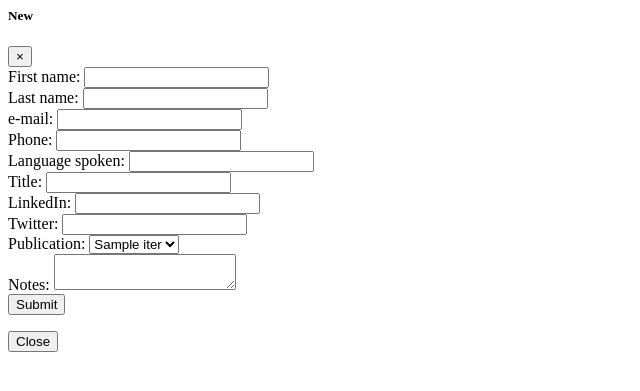
After one commit to apuleyo3/top_test, a Flask app: template templates/journalists.html in a window 1280 px wide. The commit adds this page. Shown: the top 391 px of the page, without its empty margins (0-640 px from the left). Run offline with Flask 2, Linux system fonts and the light colour scheme; the template is opened without the code that fills it: most values are stand-ins (such as "Sample title", 1, 10 or a date in 2020); some libraries are stand-ins or nearby versions.

Commit message:
New updates almost everything working

```diff
--- a/app.py
+++ b/app.py
@@ -1,13 +1,19 @@
 from flask import Flask, render_template,redirect, url_for, request, jsonify, session
-#from flask_mysqldb import MySQL
+from flask_mysqldb import MySQL
+import pandas as pd
 import pymysql
 import requests
 import os
 import datetime
 
-conn = pymysql.connect(host='172.17.0.3',port=int(3306), user='root', passwd='Xoco_137946', db='top_main')
 
 app = Flask(__name__, template_folder="templates", static_folder="static")
+
+mysql = MySQL(app)
+app.config['MYSQL_HOST'] = '172.17.0.3'
+app.config['MYSQL_USER'] = 'root'
+app.config['MYSQL_PASSWORD'] = 'Xoco_137946'
+app.config['MYSQL_DB'] = 'top_main'
 
 @app.route("/", methods=['GET', 'POST'])
 def home():
@@ -18,23 +24,73 @@ def home():
 
 @app.route("/publications", methods=['GET', 'POST'])
 def pubs():
+    conn = pymysql.connect(host='172.17.0.3',port=int(3306), user='root', passwd='Xoco_137946', db='top_main')
+    results = pd.read_sql_query("""SELECT * FROM publication""", conn)
+    results.columns = ['id', 'Name', 'Web', 'Visitors', 'Address', 'Address 2', 'City', 'State', 'Zip code', 'Country', 'Market', 'Notes']
+    if request.method == 'POST':
+        name = request.form['name']
+        website = request.form['website']
+        visitors = 34
+        address1 = request.form['address1']
+        address2 = request.form['address2']
+        city = request.form['city']
+        country = request.form['country']
+        state = request.form['state']
+        zipcode = request.form['zip-code']
+        market = request.form['market']
+        notes = request.form['notes']
+        pb = "INSERT INTO publication (`name`, `website`, `unique_visitors_per_month`, `address_1`, `address_2`, `city`, `state`,  `country`, `zip_code`, `media_market`, `notes`) VALUES ("
+        query = pb + "'" + str(name) + "','" + str(website) + "'," + str(visitors) + ",'" + str(address1) + "','" + str(address2) + "','" + str(city) + "','" + str(state) + "','" + str(country) + "'," + str(zipcode) + ",'" + str(market) + "','" + str(notes) + "')"
+        cur = mysql.connection.cursor()
+        cur.execute(query)
+        data = cur.fetchall()
+        mysql.connection.commit()
+        cur.close()
+        return render_template("table.html", title="Publications", results=results.to_html(classes="table"), action="publications", message='Success!')
+    else:
+        return render_template("table.html", title="Publications", results=results.to_html(classes="table"), action="publications")
+
+@app.route("/journalists", methods=['GET', 'POST'])
+def journal():
+    conn = pymysql.connect(host='172.17.0.3',port=int(3306), user='root', passwd='Xoco_137946', db='top_main')
+    results = pd.read_sql_query("""SELECT * FROM journalist""", conn)
+    if request.method == 'POST':
+        fname = "'" + request.form['fname'] + "'" or "None"
+        lname = "'" + request.form['lname'] + "'" or "None"
+        email = "'" + request.form['email'] + "'" or "None"
+        phone = request.form['phone'] or 0
+        lang = "'" + request.form['language'] + "'" or "None"
+        title = "'" + request.form['title'] + "'" or " "
+        linkedin = "'" + request.form['linkedin'] + "'" or "None"
+        twitter = "'" + request.form['twitter'] + "'" or "None"
+        notes = "'" + request.form['notes'] + "'" or "None"
+        pub = "'" + request.form['publication'] + "'"
+        jn = "INSERT INTO journalist (`first_name`, `last_name`, `email`, `phone_number`, `language_spoken`, `title`, `linkedin`, `twitter`, `notes`, `publication_id`) VALUES ("
+        query = jn + fname + "," + lname + "," + email + "," + str(phone) + "," + lang + "," + title + "," + linkedin + "," + twitter + "," + notes + "," + pub + ")"
+        cur = mysql.connection.cursor()
+        cur.execute(query)
+        data = cur.fetchall()
+        mysql.connection.commit()
+        cur.close()
+        return render_template("table.html", title="Publications", results=results.to_html(classes="table"), action="publications", message='Success!')
+    else:
+        ops = pd.read_sql_query("""SELECT id, name FROM publication""", conn)
+        ids = ops['id']
+        nms = ops['name']
+        return render_template("table.html", title="Journalists", results=results.to_html(classes="table"), action="journalists", iter=zip(ids, nms))
+
+@app.route("/articles", methods=['GET', 'POST'])
+def arts():
+    conn = pymysql.connect(host='172.17.0.3',port=int(3306), user='root', passwd='Xoco_137946', db='top_main')
+    results = pd.read_sql_query("""SELECT * FROM article""", conn)
+
     if request.method == 'POST':
         return 'Hello'
     else:
-        return render_template("table.html", title="Publications", results='results')
+        ops = pd.read_sql_query("""SELECT id, name FROM journalist""", conn)
+        ids = ops['id']
+        nms = ops['name']
 
-@app.route("/journalists", methods=['GET', 'POST'])
-def journal():
-    if request.method == 'POST':
-        return 'Hello'
-    else:
-        return render_template("table.html", title="Journalists", results='results')
-
-@app.route("/articles", methods=['GET', 'POST'])
-def arts():
-    if request.method == 'POST':
-        return 'Hello'
-    else:
-        return render_template("table.html", title="Articles", results='results')
+        return render_template("table.html", title="Articles", results=results.to_html(classes="table"), action="articles", iter=zip(ids,nms))
 
 app.run(host='0.0.0.0', port=80)
--- a/templates/header.html
+++ b/templates/header.html
@@ -1,3 +1,4 @@
 <script src="https://code.jquery.com/jquery-3.5.1.min.js" integrity="sha256-9/aliU8dGd2tb6OSsuzixeV4y/faTqgFtohetphbbj0=" crossorigin="anonymous"></script>
 <link rel="stylesheet" href="https://stackpath.bootstrapcdn.com/bootstrap/4.5.2/css/bootstrap.min.css" integrity="sha384-JcKb8q3iqJ61gNV9KGb8thSsNjpSL0n8PARn9HuZOnIxN0hoP+VmmDGMN5t9UJ0Z" crossorigin="anonymous">
 <script src="https://stackpath.bootstrapcdn.com/bootstrap/4.5.2/js/bootstrap.min.js" integrity="sha384-B4gt1jrGC7Jh4AgTPSdUtOBvfO8shuf57BaghqFfPlYxofvL8/KUEfYiJOMMV+rV" crossorigin="anonymous"></script>
+<script src="https://cdnjs.cloudflare.com/ajax/libs/datepicker/1.0.9/datepicker.min.js" crossorigin="anonymous"></script>
--- /dev/null
+++ b/templates/journalists.html
@@ -0,0 +1,64 @@
+<div class="modal fade" id="genmodal" tabindex="-1" role="dialog" aria-labelledby="generalmodal" aria-hidden="true">
+  <div class="modal-dialog" role="document">
+    <div class="modal-content">
+      <div class="modal-header">
+        <h5 class="modal-title" id="generalmodal">New</h5>
+        <button type="button" class="close" data-dismiss="modal" aria-label="Close">
+          <span aria-hidden="true">&times;</span>
+        </button>
+      </div>
+      <div class="modal-body">
+        <form method="POST" action="/{{ action }}">
+          <div class="form-group">
+            <label for="name"  class="col-form-label">First name:</label>
+            <input type="text" name="fname" class="form-control" id="fname">
+          </div>
+          <div class="form-group">
+            <label for="lname"  class="col-form-label">Last name:</label>
+            <input type="text" name="lname" class="form-control" id="lname">
+          </div>
+          <div class="form-group">
+            <label for="email"  class="col-form-label">e-mail:</label>
+            <input type="email" name="email" class="form-control" id="email">
+          </div>
+          <div class="form-group">
+            <label for="phone"  class="col-form-label">Phone:</label>
+            <input type="number" name="phone" class="form-control" id="phone">
+          </div>
+          <div class="form-group">
+            <label for="language" class="col-form-label">Language spoken:</label>
+            <input type="text"  name="language" class="form-control" id="language-text">
+          </div>
+          <div class="form-group">
+            <label for="title" class="col-form-label">Title:</label>
+            <input type="text"  name="title" class="form-control" id="title-text">
+          </div>
+          <div class="form-group">
+            <label for="linkedin"  class="col-form-label">LinkedIn:</label>
+            <input type="text" name="linkedin" class="form-control" id="linkedin-text">
+          </div>
+          <div class="form-group">
+            <label for="twitter" class="col-form-label">Twitter:</label>
+            <input type="text" name="twitter" class="form-control" id="twitter-text">
+          </div>
+          <div class="form-group">
+            <label for="publication" class="col-form-label">Publication:</label>
+            <select name="publication" class="form-control" id="publication-text">
+                {% for k,v in iter %}
+                    <option value="{{ k }}">{{ v }}</option>
+                {% endfor %}
+            </select>
+          </div>
+          <div class="form-group">
+            <label for="notes" class="col-form-label">Notes:</label>
+            <textarea name="notes" class="form-control" id="notes-text"></textarea>
+          </div>
+          <input class="btn btn-primary" id="submit" name="submit" type="submit" value="Submit">
+        </form>
+      </div>
+      <div class="modal-footer">
+        <button type="button" class="btn btn-secondary" data-dismiss="modal">Close</button>
+      </div>
+    </div>
+  </div>
+</div>
```
Also changed, not shown: templates/articles.html (added, +48 -0 lines), templates/publications.html (added, +60 -0 lines), templates/table.html (+31 -1 lines).
